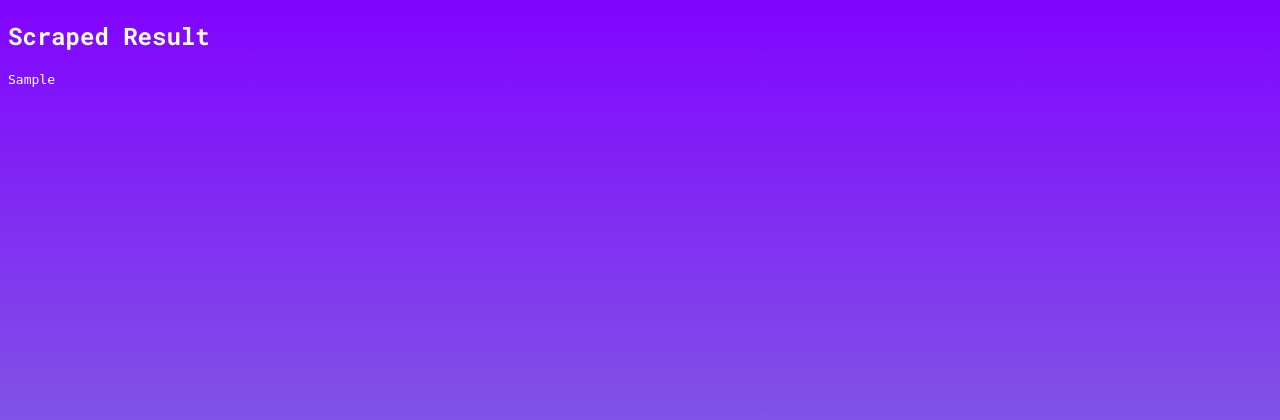
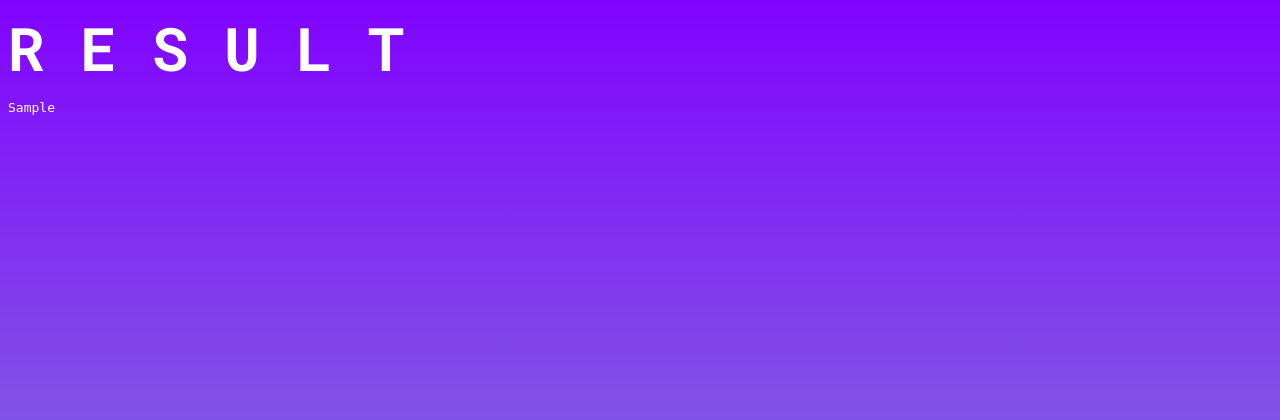
Before and after one commit to samarth212/ScrapMaster, a Flask app: template templates/result.html in a window 1280 px wide. Shown: the top 420 px of the page. Run offline with Flask 3, Linux system fonts and the light colour scheme; the template is opened without the code that fills it: most values are stand-ins (such as "Sample title", 1, 10 or a date in 2020).

Commit message:
result page styling

```diff
--- a/static/result.css
+++ b/static/result.css
@@ -6,3 +6,12 @@ body{
     background-size: cover;
     color: white;
 }
+
+.title {
+    font-size: 60px;
+    font-weight: 700;
+    margin-top: 0px;
+    margin-bottom: 10px;
+    width: 600px;
+    margin-right: 0;
+}
--- a/templates/result.html
+++ b/templates/result.html
@@ -10,7 +10,7 @@
     <link rel="stylesheet"href="{{ url_for('static', filename='result.css') }}">
 </head>
 <body>
-    <h2>Scraped Result</h2>
+    <p class="title">R E S U L T</p>
     <pre>{{ scraped_data }}</pre>
 </body>
 </html>
```
